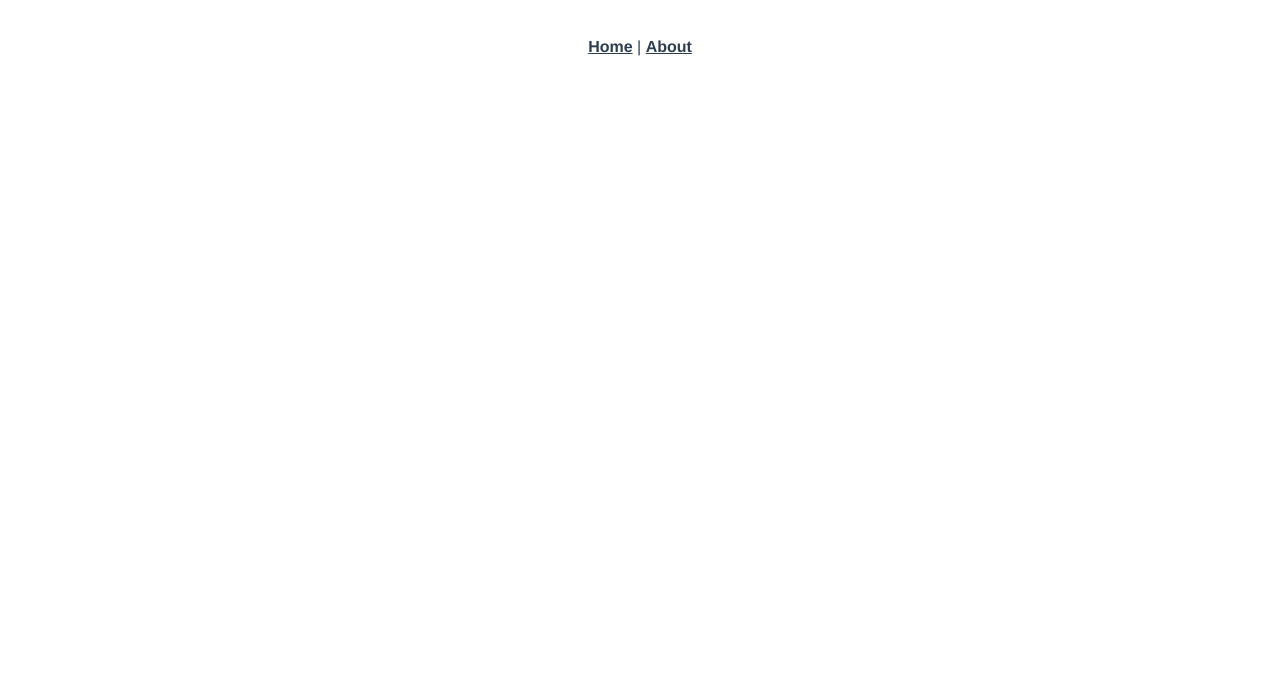
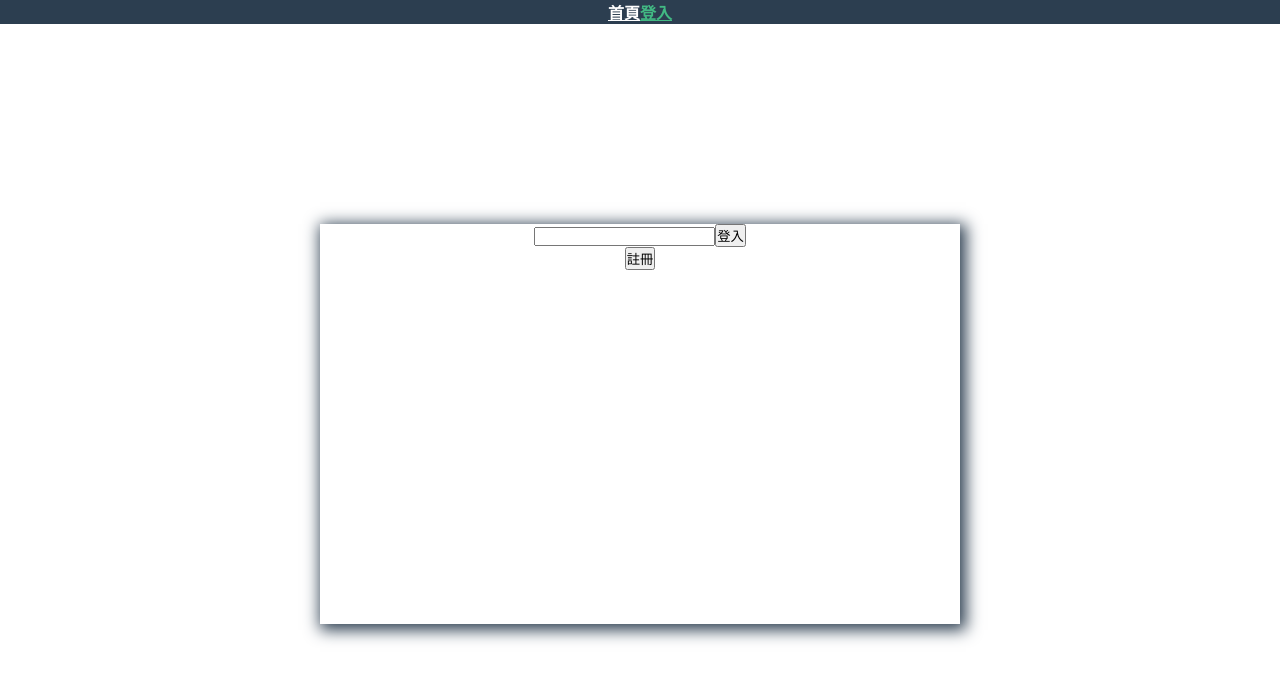
Before and after one commit to Proladon/PionMall, a Vue app: page /#/login in a window 1280 px wide. Shown: the top 680 px of the page. Built offline with nearby package versions, Linux system fonts and the light colour scheme.

Commit message:
add start script

```diff
--- a/package.json
+++ b/package.json
@@ -5,13 +5,15 @@
   "scripts": {
     "serve": "vue-cli-service serve",
     "build": "vue-cli-service build",
-    "lint": "vue-cli-service lint"
+    "lint": "vue-cli-service lint",
+    "start": "node server.js"
   },
   "dependencies": {
     "core-js": "^3.6.5",
     "cors": "^2.8.5",
     "express": "^4.17.1",
     "mongodb": "^3.6.3",
+    "mongoose": "^5.11.13",
     "vue": "^2.6.11",
     "vue-router": "^3.2.0",
     "vuex": "^3.4.0"
--- a/src/App.vue
+++ b/src/App.vue
@@ -1,14 +1,29 @@
 <template>
   <div id="app">
-    <div id="nav">
-      <router-link to="/">Home</router-link> |
-      <router-link to="/about">About</router-link>
-    </div>
+      <Navbar />
+
     <router-view/>
   </div>
 </template>
+<script>
+import Navbar from '@/components/Navbar.vue'
+export default {
+    components: {Navbar},
 
+}
+</script>
 <style lang="scss">
+
+html,body,#app{
+    width: 100%;
+    height: 100%;
+    *{
+        margin: 0;
+        padding: 0;
+    }
+}
+
+
 #app {
   font-family: Avenir, Helvetica, Arial, sans-serif;
   -webkit-font-smoothing: antialiased;
@@ -17,16 +32,14 @@
   color: #2c3e50;
 }
 
-#nav {
-  padding: 30px;
 
   a {
     font-weight: bold;
-    color: #2c3e50;
+    color: white;
 
     &.router-link-exact-active {
       color: #42b983;
     }
   }
-}
+
 </style>
--- /dev/null
+++ b/src/components/Navbar.vue
@@ -0,0 +1,19 @@
+<template>
+   <div id="nav-bar">
+       <router-link to="/">首頁</router-link>
+       <router-link to="/login">登入</router-link>
+   </div>
+</template>
+
+<script>
+   export default {
+       name: 'Navbar',
+   }
+</script>
+
+<style scoped lang="scss">
+#nav-bar{
+    background-color: #2c3e50;
+}
+
+</style>
--- a/src/router/index.js
+++ b/src/router/index.js
@@ -13,11 +13,13 @@ const routes = [
   {
     path: '/about',
     name: 'About',
-    // route level code-splitting
-    // this generates a separate chunk (about.[hash].js) for this route
-    // which is lazy-loaded when the route is visited.
-    component: () => import(/* webpackChunkName: "about" */ '../views/About.vue')
-  }
+    component: () => import( '../views/About.vue')
+    },
+    {
+        path: '/login',
+        name: 'Login',
+        component: () => import( '../views/Login.vue')
+      }
 ]
 
 const router = new VueRouter({
--- /dev/null
+++ b/src/views/Login.vue
@@ -0,0 +1,34 @@
+<template>
+   <div id="login">
+       <div class="login-card">
+           <form action="" method="post">
+               <input type="text" name="account" id="">
+                <input type="submit" value="登入">
+           </form>
+            <button type="submit">註冊</button>
+       </div>
+   </div>
+</template>
+
+<script>
+   export default {
+       name: 'Login',
+   }
+</script>
+
+<style scoped lang="scss">
+   #login{
+       width: 100%;
+       height: 100%;
+       display: flex;
+       justify-content: center;
+       align-items: center;
+   }
+
+   .login-card{
+       width: 50%;
+       height: 50%;
+       box-shadow: 3px 3px 15px 3px #2c3e50;
+
+   }
+</style>
```
Also changed, not shown: server.js (+30 -4 lines), 1 other file (tests, documents, lock files or other folders).
